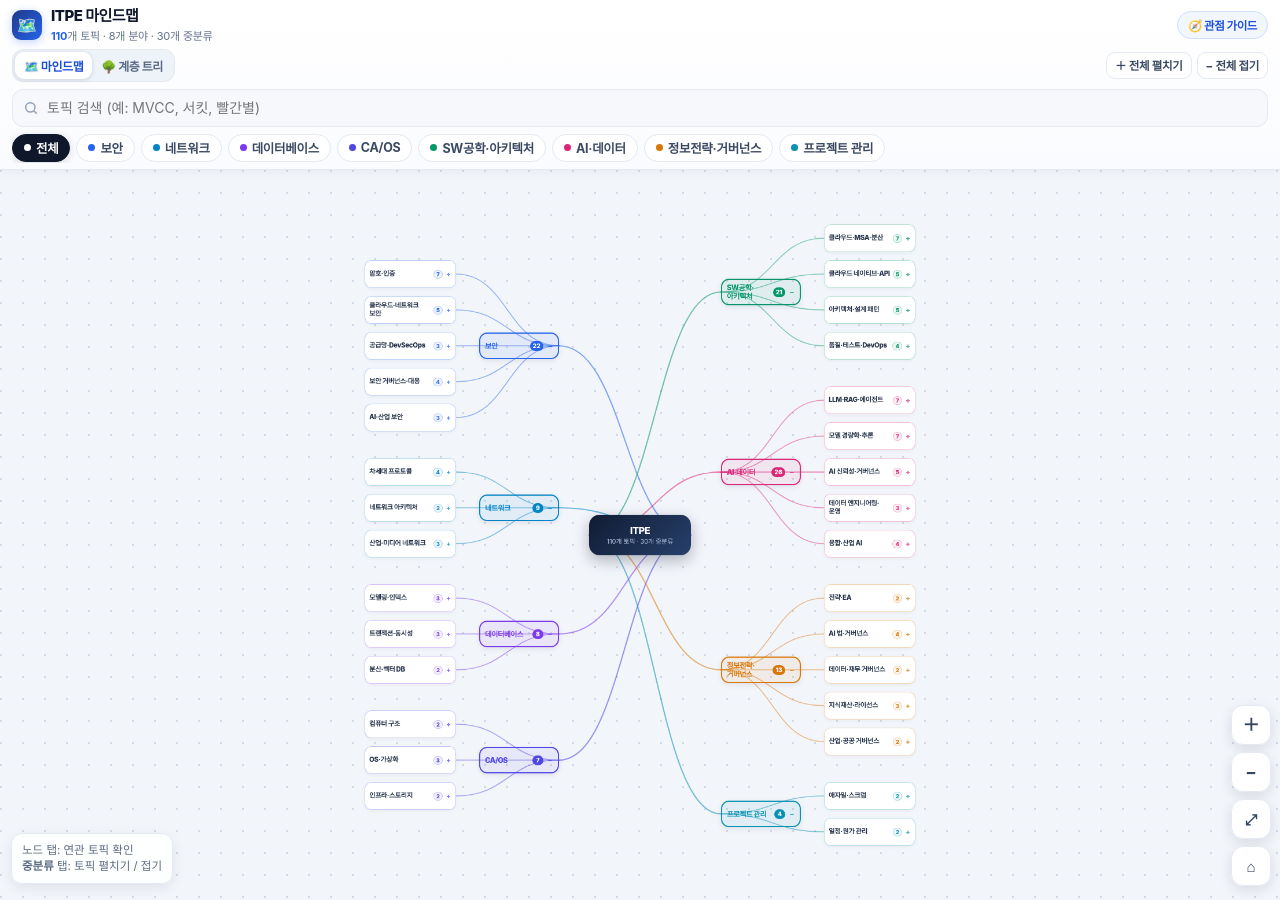
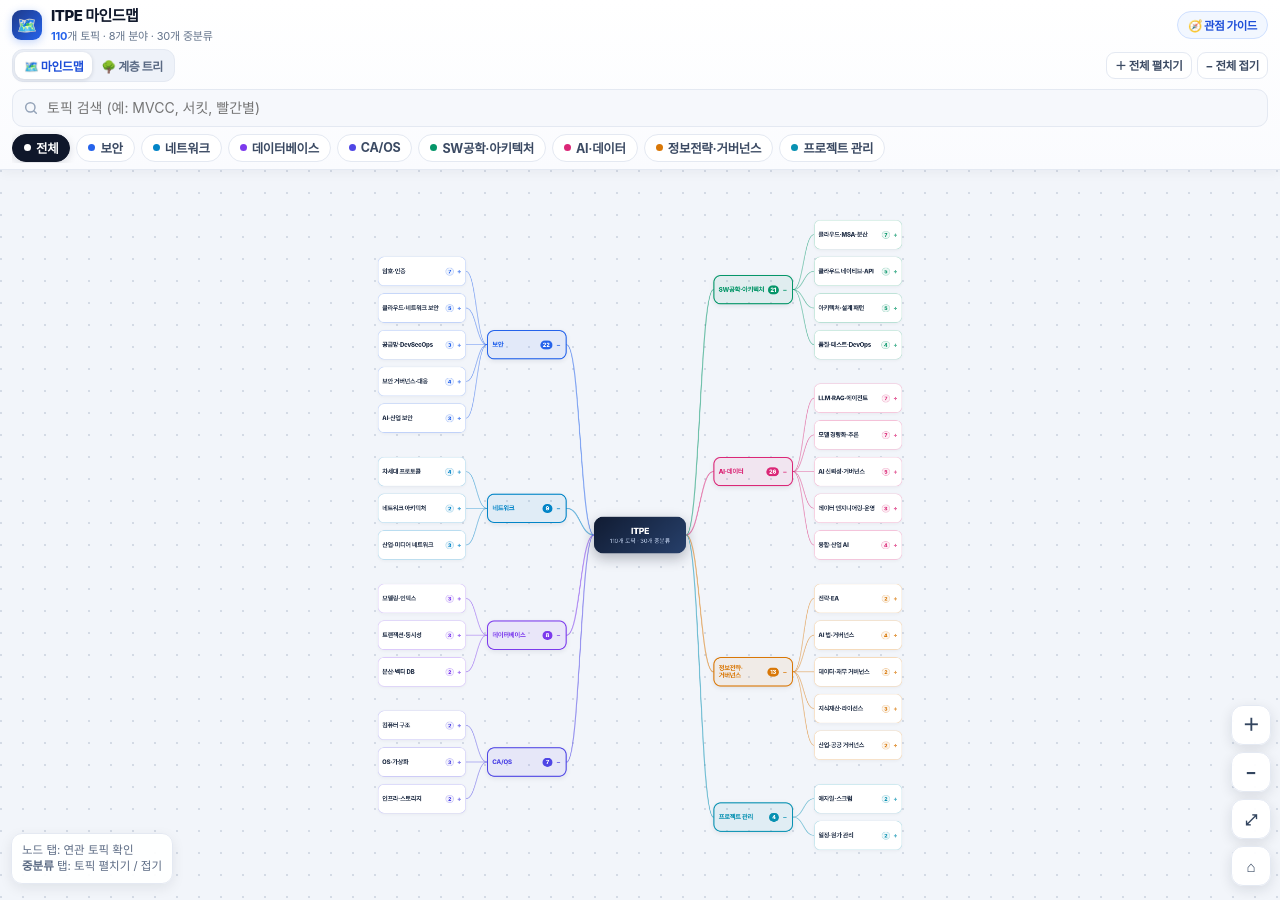
Before and after one commit to dongjun6343/dongjun6343.github.io, a Jekyll site: the page itpe-mindmap.html, which Jekyll copies as it is, in a window 1280 px wide. Built offline with Jekyll 4.4.1, drawn with Linux system fonts in a browser that asks for light colours.

Commit message:
마인드맵 계층 노드 크기·연결선 좌표 보정

```diff
--- a/itpe-mindmap.html
+++ b/itpe-mindmap.html
@@ -112,8 +112,8 @@ body.has-sel #edges .aedge:not(.on){opacity:.1}
 
 .node.cat{flex-direction:row;align-items:center;gap:6px;border-radius:14px;
   background:var(--cbg);border:2px solid var(--c);box-shadow:0 3px 11px rgba(15,23,42,.09);padding:0 8px}
-.node.cat .nm{flex:1;font-size:12.5px;font-weight:800;color:var(--c);letter-spacing:-.5px;line-height:1.2;
-  display:-webkit-box;-webkit-line-clamp:2;-webkit-box-orient:vertical;overflow:hidden;word-break:keep-all}
+.node.cat .nm{flex:1;min-width:0;font-size:12px;font-weight:800;color:var(--c);letter-spacing:-.5px;line-height:1.2;
+  max-height:2.4em;overflow:hidden;word-break:keep-all;display:-webkit-box;-webkit-line-clamp:2;-webkit-box-orient:vertical}
 .node.cat .n-n{flex:0 0 auto;font-size:10.5px;font-weight:800;color:#fff;background:var(--c);border-radius:9px;
   min-width:19px;height:17px;padding:0 5px;display:flex;align-items:center;justify-content:center}
 .node.cat .tg{flex:0 0 auto;width:11px;text-align:center;font-size:12px;font-weight:900;color:var(--c);opacity:.75}
@@ -121,8 +121,8 @@ body.has-sel #edges .aedge:not(.on){opacity:.1}
 .node.sub{flex-direction:row;align-items:center;gap:5px;border-radius:12px;background:#fff;
   border:1.5px solid var(--cbd);padding:0 7px;box-shadow:0 2px 7px rgba(15,23,42,.05)}
 .node.sub.open{border-color:var(--c);background:var(--cbg)}
-.node.sub .nm{flex:1;font-size:11.5px;font-weight:800;color:#26334a;letter-spacing:-.4px;line-height:1.2;
-  display:-webkit-box;-webkit-line-clamp:2;-webkit-box-orient:vertical;overflow:hidden;word-break:keep-all}
+.node.sub .nm{flex:1;min-width:0;font-size:11.5px;font-weight:800;color:#26334a;letter-spacing:-.4px;line-height:1.22;
+  max-height:2.44em;overflow:hidden;word-break:keep-all;display:-webkit-box;-webkit-line-clamp:2;-webkit-box-orient:vertical}
 .node.sub .n-n{flex:0 0 auto;font-size:9.5px;font-weight:800;color:var(--c);background:var(--cbg);
   border:1px solid var(--cbd);border-radius:8px;min-width:16px;height:15px;padding:0 4px;
   display:flex;align-items:center;justify-content:center}
@@ -677,7 +677,7 @@ function drawEdges(){
     if (!a) return;
     var isL = n.meta.side === 'L';
     var ax = pxx(a), bx = pxx(b);
-    var x1 = isL ? ax + a.w : ax;
+    var x1 = isL ? ax : ax + a.w;
     var y1 = pyy(a) + a.h/2;
     var x2 = isL ? bx + b.w : bx;
     var y2 = pyy(b) + b.h/2;
```
Also changed, not shown: other parts of itpe-mindmap.html (+2 -2 lines).
